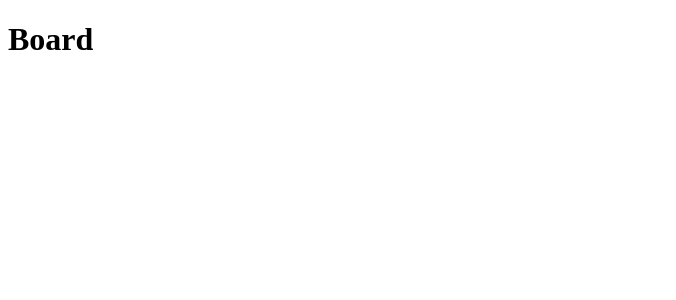
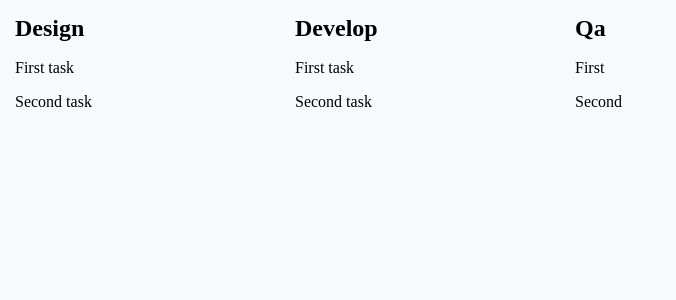
Before and after one commit to redVi/kanban-board, a React (Create React App) app: page / in a window 1280 px wide. Shown: the top 300 px of the page, without its empty margins (0-676 px from the left). Built offline with nearby package versions, Linux system fonts and the light colour scheme; the HTML template or start-up script is replaced by a standard one.

Commit message:
global styles

```diff
--- a/src/App.tsx
+++ /dev/null
@@ -1,9 +0,0 @@
-function App() {
-  return (
-    <div className="app">
-      <h1>Board</h1>
-    </div>
-  );
-}
-
-export default App;
--- /dev/null
+++ b/src/assets/styles/common.css
@@ -0,0 +1,73 @@
+/* Box sizing rules */
+*,
+*::before,
+*::after {
+  box-sizing: border-box;
+}
+
+/* Remove default margin */
+body,
+h1,
+h2,
+h3,
+h4,
+p,
+figure,
+blockquote,
+dl,
+dd {
+    margin: 0;
+}
+
+/* Remove list styles on ul, ol elements with a list role, which suggests default styling will be removed */
+ul[role="list"],
+ol[role="list"] {
+    list-style: none;
+}
+
+/* Set core root defaults */
+html:focus-within {
+    scroll-behavior: smooth;
+}
+
+/* Set core body defaults */
+body {
+    min-height: 100vh;
+    text-rendering: optimizeSpeed;
+    line-height: 1.5;
+}
+
+/* A elements that don't have a class get default styles */
+a:not([class]) {
+    text-decoration-skip-ink: auto;
+}
+
+/* Make images easier to work with */
+img,
+picture {
+    max-width: 100%;
+    display: block;
+}
+
+/* Inherit fonts for inputs and buttons */
+input,
+button,
+textarea,
+select {
+    font: inherit;
+}
+
+/* Remove all animations and transitions for people that prefer not to see them */
+@media (prefers-reduced-motion: reduce) {
+    html:focus-within {
+        scroll-behavior: auto;
+    }
+    *,
+    *::before,
+    *::after {
+        animation-duration: 0.01ms !important;
+        animation-iteration-count: 1 !important;
+        transition-duration: 0.01ms !important;
+        scroll-behavior: auto !important;
+    }
+}
--- a/src/index.tsx
+++ b/src/index.tsx
@@ -1,10 +1,12 @@
 import React from 'react';
 import ReactDOM from 'react-dom';
-import App from './App';
+import { Home } from '@/pages';
+
+import '@/assets/styles/common.css';
 
 ReactDOM.render(
   <React.StrictMode>
-    <App />
+    <Home />
   </React.StrictMode>,
   document.getElementById('root'),
 );
--- /dev/null
+++ b/src/pages/Home/Home.styles.ts
@@ -0,0 +1,7 @@
+import styled from 'styled-components';
+import { colors } from '@/typography';
+
+export const Wrapper = styled.main`
+  height: 100vh;
+  background-color: ${colors.light};
+`;
--- /dev/null
+++ b/src/pages/Home/Home.tsx
@@ -0,0 +1,37 @@
+import { Fragment } from 'react';
+import { Grid } from '@/components';
+import * as s from './Home.styles';
+
+const designBoard = () => (
+  <Fragment key={1}>
+    <h2>Design</h2>
+    <span>First task</span>
+    <span>Second task</span>
+  </Fragment>
+);
+
+const devBoard = () => (
+  <Fragment key={2}>
+    <h2>Develop</h2>
+    <span>First task</span>
+    <span>Second task</span>
+  </Fragment>
+);
+
+const qaBoard = () => (
+  <Fragment key={3}>
+    <h2>Qa</h2>
+    <span>First</span>
+    <span>Second</span>
+  </Fragment>
+);
+
+const gridChildren = () => [designBoard(), devBoard(), qaBoard()];
+
+export const Home = () => (
+  <s.Wrapper>
+    <Grid>
+      {gridChildren()}
+    </Grid>
+  </s.Wrapper>
+);
--- /dev/null
+++ b/src/pages/index.ts
@@ -0,0 +1 @@
+export { Home } from './Home/Home';
--- a/src/types/index.d.ts
+++ b/src/types/index.d.ts
@@ -19,3 +19,5 @@ declare module '\*.json' {
   const content: string;
   export default content;
 }
+
+declare module '\*.css';
```
